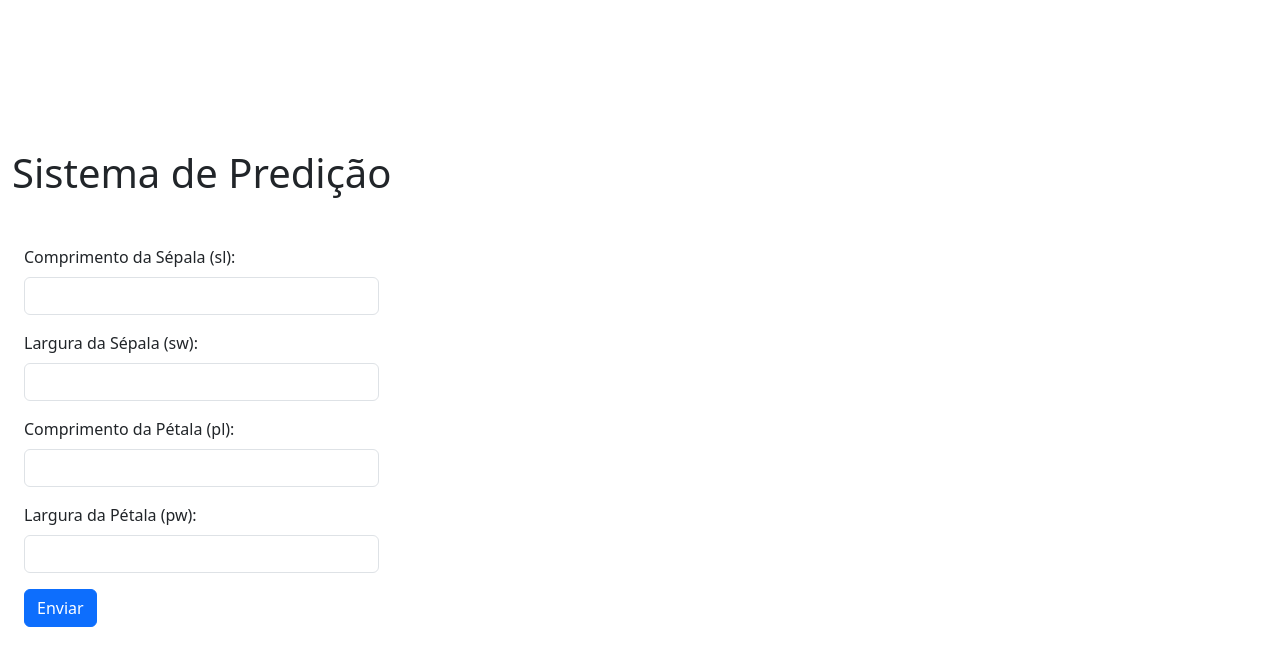
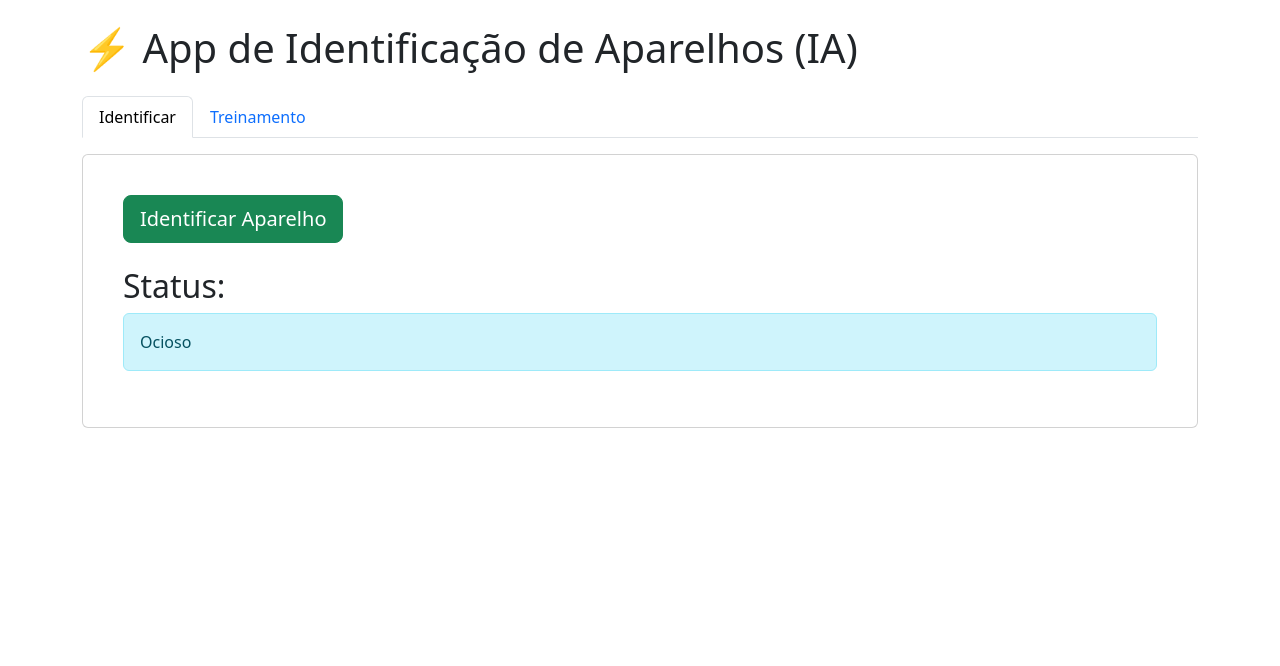
Before and after one commit to ArielceJunior/react-app-ml, a React (Vite) app: page / in a window 1280 px wide. Shown: the top 666 px of the page. Built offline with nearby package versions, Linux system fonts and the light colour scheme.

Commit message:
feat: app react

```diff
--- a/src/App.jsx
+++ b/src/App.jsx
@@ -1,35 +1,40 @@
-import { useState } from 'react'
-import reactLogo from './assets/react.svg'
-import viteLogo from '/vite.svg'
-import './App.css'
+import React, { useState } from 'react';
+import 'bootstrap/dist/css/bootstrap.min.css';
+import Identificador from './Identificador.jsx';
+import Treinamento from './Treinamento.jsx';
 
 function App() {
-  const [count, setCount] = useState(0)
+  // Define a tela inicial como 'identificar'
+  const [view, setView] = useState('identificar');
 
   return (
-    <>
-      <div>
-        <a href="https://vite.dev" target="_blank">
-          <img src={viteLogo} className="logo" alt="Vite logo" />
-        </a>
-        <a href="https://react.dev" target="_blank">
-          <img src={reactLogo} className="logo react" alt="React logo" />
-        </a>
+    <div className="container mt-4">
+      <h1 className="mb-4">⚡ App de Identificação de Aparelhos (IA)</h1>
+
+      {/* Navegação por abas */}
+      <nav className="nav nav-tabs mb-3">
+        <button
+          className={`nav-link ${view === 'identificar' ? 'active' : ''}`}
+          onClick={() => setView('identificar')}
+        >
+          Identificar
+        </button>
+        <button
+          className={`nav-link ${view === 'treinamento' ? 'active' : ''}`}
+          onClick={() => setView('treinamento')}
+        >
+          Treinamento
+        </button>
+      </nav>
+
+      {/* Renderiza a tela correta com base no estado 'view' */}
+      <div className="card">
+        <div className="card-body">
+          {view === 'identificar' ? <Identificador /> : <Treinamento />}
+        </div>
       </div>
-      <h1>Hello React ML</h1>
-      <div className="card">
-        <button onClick={() => setCount((count) => count + 1)}>
-          count is {count}
-        </button>
-        <p>
-          Edit <code>src/App.jsx</code> and save to test HMR
-        </p>
-      </div>
-      <p className="read-the-docs">
-        Click on the Vite and React logos to learn more
-      </p>
-    </>
-  )
+    </div>
+  );
 }
 
-export default App
+export default App;
--- a/src/Form.jsx
+++ /dev/null
@@ -1,115 +0,0 @@
-import React, { useState } from "react";
-import "bootstrap/dist/css/bootstrap.min.css";
-import axios from "axios";
-function Form() {
-  const [sl, setSl] = useState("");
-  const [sw, setSw] = useState("");
-  const [pl, setPl] = useState("");
-  const [pw, setPw] = useState("");
-  const [result, setResult] = useState("");
-
-  const handleChange = (e) => {
-    const { name, value } = e.target;
-    switch (name) {
-      case "sl":
-        setSl(value);
-        break;
-      case "sw":
-        setSw(value);
-        break;
-      case "pl":
-        setPl(value);
-        break;
-      case "pw":
-        setPw(value);
-        break;
-      default:
-        break;
-    }
-  };
-
-  const handleSubmit = async (e) => {
-    e.preventDefault();
-    try {
-      // Colocar link do azure
-      const response = await axios.post("https://apiml2025-fshabqf5esd0fzf8.canadacentral-01.azurewebsites.net/api/predict", {
-        sl: parseFloat(sl),
-        sw: parseFloat(sw),
-        pl: parseFloat(pl),
-        pw: parseFloat(pw),
-      });
-      setResult(response.data);
-    } catch (error) {
-      console.error(
-        "Erro ao enviar a solicitação:",
-
-        error
-      );
-    }
-  };
-
-  return (
-    <div>
-    <div className=" container">
-      <h1 className="mb-4">Sistema de Predição</h1>
-    </div>
-    <div >
-        <form onSubmit={handleSubmit} className="p-4">
-          <div className="mb-3">
-            <label htmlFor="sl" className="form-label">Comprimento da Sépala (sl):</label>
-            <input
-              type="number"
-              className="form-control"
-              id="sl"
-              name="sl"
-              value={sl}
-              onChange={handleChange}
-            />
-          </div>
-          <div className="mb-3">
-            <label htmlFor="sw" className="form-label">Largura da Sépala (sw):</label>
-            <input
-              type="number"
-              className="form-control"
-              id="sw"
-              name="sw"
-              value={sw}
-              onChange={handleChange}
-            />
-          </div>
-          <div className="mb-3">
-            <label htmlFor="pl" className="form-label">Comprimento da Pétala (pl):</label>
-            <input
-              type="number"
-              className="form-control"
-              id="pl"
-              name="pl"
-              value={pl}
-              onChange={handleChange}
-            />
-          </div>
-          <div className="mb-3">
-            <label htmlFor="pw" className="form-label">Largura da Pétala (pw):</label>
-            <input
-              type="number"
-              className="form-control"
-              id="pw"
-              name="pw"
-              value={pw}
-              onChange={handleChange}
-            />
-          </div>
-          <button type="submit" className="btn btn-primary">Enviar</button>
-        </form>
-        {result && (
-          <div className="card-body">
-            <h2>Resultado da Predição:</h2>
-            <p className="alert alert-primary">{result}</p>
-          </div>
-        )}
-      </div>
-</div>
-)}
-
-
-export default Form;
--- /dev/null
+++ b/src/Identificador.jsx
@@ -0,0 +1,65 @@
+import React, { useState } from 'react';
+import 'bootstrap/dist/css/bootstrap.min.css';
+import api from './api'; // Importa nossa configuração do Axios
+
+function Identificador() {
+  const [status, setStatus] = useState('Ocioso');
+  const [resultado, setResultado] = useState(null); // Armazena o resultado da IA
+
+  // Função chamada pelo botão "Identificar"
+  const handleIdentificar = async () => {
+    setStatus('Aguardando sinal... Ligue o aparelho! (Pode levar até 5 min)');
+    setResultado(null); // Limpa o resultado anterior
+
+    try {
+      // Chama a API do backend (app.py) e espera a resposta
+      const response = await api.get('/api/identificar');
+
+      if (response.data.success) {
+        setStatus('Identificação Concluída!');
+        setResultado(response.data); // Salva o objeto completo do resultado
+      } else {
+        setStatus(`Erro: ${response.data.error}`);
+      }
+    } catch (error) {
+      console.error('Erro ao identificar:', error);
+      setStatus(`Erro de conexão com o servidor. O 'app.py' está rodando?`);
+    }
+  };
+
+  return (
+    <div className="p-4">
+      <div className="mb-3">
+        <button className="btn btn-success btn-lg" onClick={handleIdentificar}>
+          Identificar Aparelho
+        </button>
+      </div>
+
+      {/* Área de Status */}
+      <div className="mt-4">
+        <h2>Status:</h2>
+        <p className="alert alert-info">{status}</p>
+      </div>
+
+      {/* Área de Resultado (só aparece se 'resultado' não for nulo) */}
+      {resultado && (
+        <div className="card mt-4">
+          <div className="card-body">
+            <h2 className="card-title">Resultado da Predição:</h2>
+            <h3 className="alert alert-primary">
+              Aparelho: <strong>{resultado.aparelho}</strong>
+            </h3>
+            <p>
+              Nível de Confiança: <strong>{resultado.confianca}</strong>
+            </p>
+            <hr />
+            <p>Features Detectadas:</p>
+            <pre>{JSON.stringify(resultado.features_detectadas, null, 2)}</pre>
+          </div>
+        </div>
+      )}
+    </div>
+  );
+}
+
+export default Identificador;
--- /dev/null
+++ b/src/Treinamento.jsx
@@ -0,0 +1,76 @@
+import React, { useState } from 'react';
+import 'bootstrap/dist/css/bootstrap.min.css';
+import api from './api'; // Importa nossa configuração do Axios
+
+function Treinamento() {
+  const [nomeAparelho, setNomeAparelho] = useState('');
+  const [status, setStatus] = useState('Ocioso');
+
+  // Atualiza o estado 'nomeAparelho' enquanto o usuário digita
+  const handleChange = (e) => {
+    setNomeAparelho(e.target.value);
+  };
+
+  // Função chamada pelo botão "Gravar"
+  const handleGravar = async (e) => {
+    e.preventDefault(); // Impede o recarregamento da página
+    if (!nomeAparelho) {
+      alert('Por favor, digite um nome para o aparelho.');
+      return;
+    }
+
+    setStatus(`Aguardando sinal para "${nomeAparelho}"... (Pode levar até 5 min)`);
+
+    try {
+      // Chama a API do backend (app.py) para gravar
+      const response = await api.post('/api/gravar_assinatura', {
+        nome: nomeAparelho,
+      });
+
+      if (response.data.success) {
+        setStatus(`Sucesso! Assinatura para "${nomeAparelho}" foi gravada.`);
+        console.log('Features gravadas:', response.data.features);
+        setNomeAparelho(''); // Limpa o campo após o sucesso
+      } else {
+        setStatus(`Erro: ${response.data.error}`);
+      }
+    } catch (error) {
+      console.error('Erro ao gravar a assinatura:', error);
+      setStatus(`Erro de conexão com o servidor. O 'app.py' está rodando?`);
+    }
+  };
+
+  return (
+    <div className="p-4">
+      <form onSubmit={handleGravar}>
+        <div className="mb-3">
+          <label htmlFor="nomeAparelho" className="form-label">
+            Nome do Aparelho:
+          </label>
+          <input
+            type="text"
+            className="form-control"
+            id="nomeAparelho"
+            name="nomeAparelho"
+            value={nomeAparelho}
+            onChange={handleChange}
+            placeholder="Ex: Geladeira"
+          />
+        </div>
+        <button type="submit" className="btn btn-primary">
+          Gravar Assinatura
+        </button>
+      </form>
+
+      {/* Área de Status */}
+      {status && (
+        <div className="mt-4">
+          <h2>Status:</h2>
+          <p className="alert alert-info">{status}</p>
+        </div>
+      )}
+    </div>
+  );
+}
+
+export default Treinamento;
--- /dev/null
+++ b/src/api.jsx
@@ -0,0 +1,9 @@
+// src/api.js
+import axios from 'axios';
+
+const api = axios.create({
+
+  baseURL: 'http://localhost:5000/',
+});
+
+export default api;
--- a/src/main.jsx
+++ b/src/main.jsx
@@ -1,10 +1,13 @@
-import { StrictMode } from 'react'
-import { createRoot } from 'react-dom/client'
-import './index.css'
-import Form from './Form.jsx'
+import React from 'react'
+import ReactDOM from 'react-dom/client'
+import App from './App.jsx' // 1. Importa seu App.jsx principal
 
-createRoot(document.getElementById('root')).render(
-  <StrictMode>
-    <Form />
-  </StrictMode>,
+// 2. Importa o CSS do Bootstrap (essencial!)
+import 'bootstrap/dist/css/bootstrap.min.css'
+
+// 3. Renderiza o seu App dentro do HTML
+ReactDOM.createRoot(document.getElementById('root')).render(
+  <React.StrictMode>
+    <App />
+  </React.StrictMode>,
 )
```
Also changed, not shown: src/Counter.jsx (deleted, +0 -22 lines).
